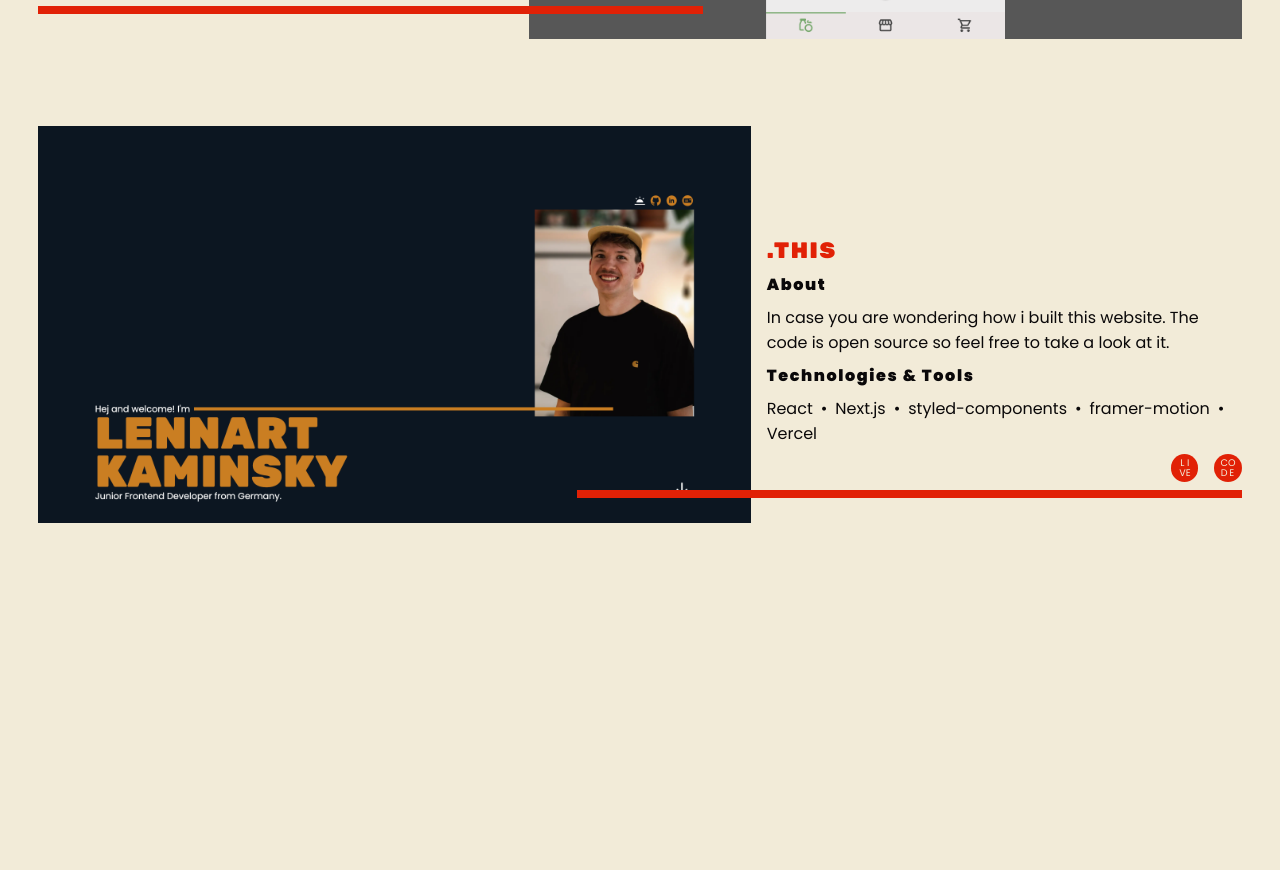
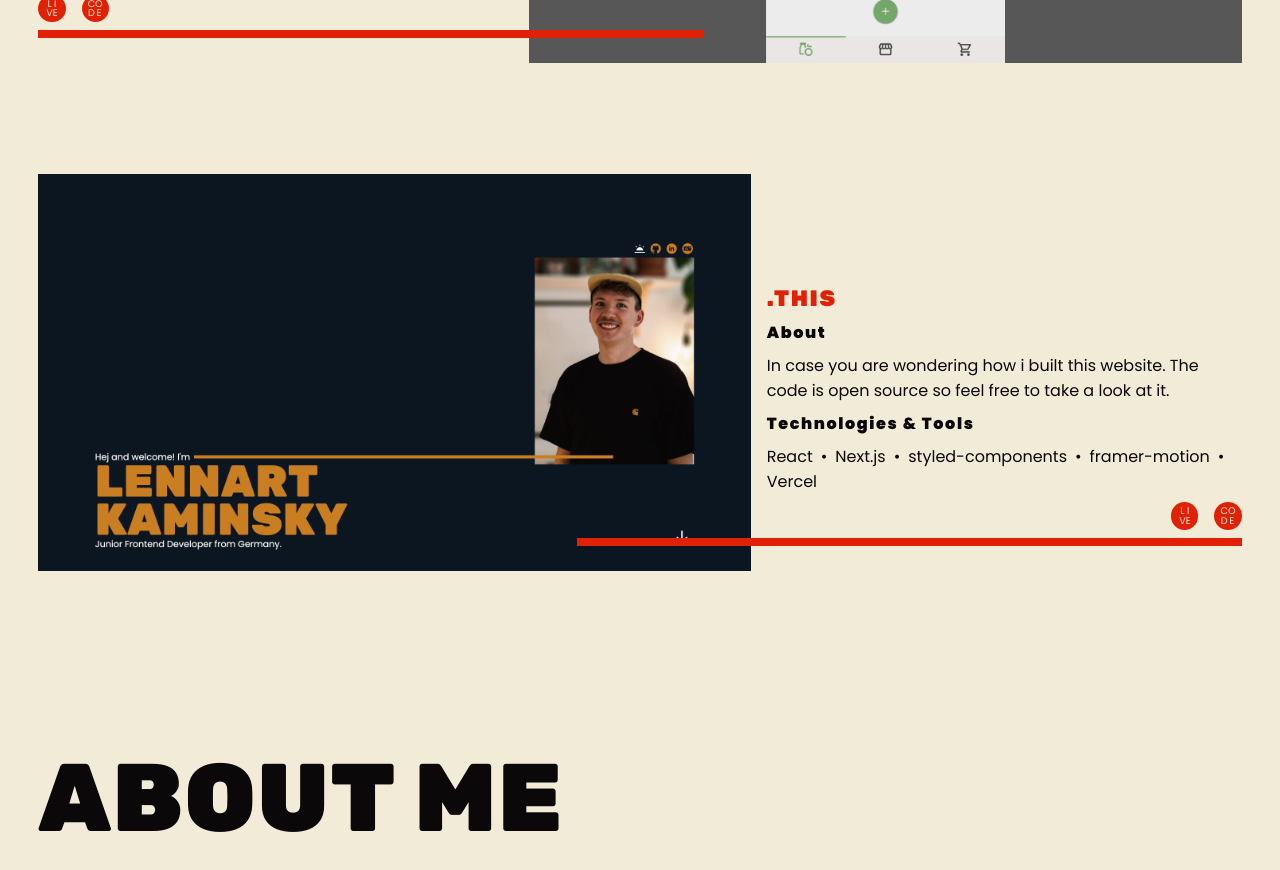
Before and after one commit to lennart-kaminsky/web-portfolio, a Next.js app: page / in a window 1280 px wide. Shown: the part 1920-2790 px from the top of the page. Before the commit the page ends 2648 px from the top, so only its background shows below. Built offline with nearby package versions, Linux system fonts and the light colour scheme.

Commit message:
change delay for project card

```diff
--- /dev/null
+++ b/components/aboutSection.js
@@ -0,0 +1,16 @@
+import { HeadlineStyled } from "@/styles/styled";
+import { headlineAnimations } from "@/styles/stylesConfig";
+
+export default function AboutSection() {
+  return (
+    <section>
+      <HeadlineStyled
+        variants={headlineAnimations}
+        initial="initial"
+        whileInView="whileInView"
+      >
+        About Me
+      </HeadlineStyled>
+    </section>
+  );
+}
--- a/components/projectCard.js
+++ b/components/projectCard.js
@@ -24,22 +24,25 @@ export default function ProjectCard({ project, index }) {
     if (imageIsInView) {
       coverControls.start({
         scaleY: 0,
-        transition: { duration: 0.8, ease: "easeInOut" },
+        transition: { duration: 0.8, ease: "easeInOut", delay: 0.2 },
       });
       titleCoverControls.start({
         opacity: 0,
+        transition: {
+          delay: 0.2,
+        },
       });
       detailsControls.start({
         opacity: 1,
         x: 0,
-        transition: { duration: 0.8, ease: "backInOut", delay: 0.6 },
+        transition: { duration: 0.8, ease: "backInOut", delay: 0.8 },
       });
       smallLineControls.start({
         scaleX: 1,
         transition: {
           duration: 0.8,
           ease: "backOut",
-          delay: 0.4,
+          delay: 0.6,
         },
       });
       lineControls.start({
@@ -47,7 +50,7 @@ export default function ProjectCard({ project, index }) {
         transition: {
           duration: 1.7,
           ease: "easeOut",
-          delay: 0.6,
+          delay: 0.8,
           type: "spring",
         },
       });
@@ -136,7 +139,7 @@ const ProjectCardStyled = styled(motion.article)`
   display: flex;
   flex-direction: column;
   gap: 0.5rem;
-
+  margin-bottom: 3vh;
   @media screen and (min-width: ${breakpoints.m}) {
     flex-direction: ${({ $even }) => ($even ? "row" : "row-reverse")};
     gap: 1rem;
--- a/pages/index.js
+++ b/pages/index.js
@@ -1,3 +1,4 @@
+import AboutSection from "@/components/aboutSection";
 import HeroSection from "@/components/heroSection";
 import ProjectsSection from "@/components/projectsSection";
 
@@ -6,6 +7,7 @@ export default function Home() {
     <>
       <HeroSection />
       <ProjectsSection />
+      <AboutSection />
     </>
   );
 }
```
